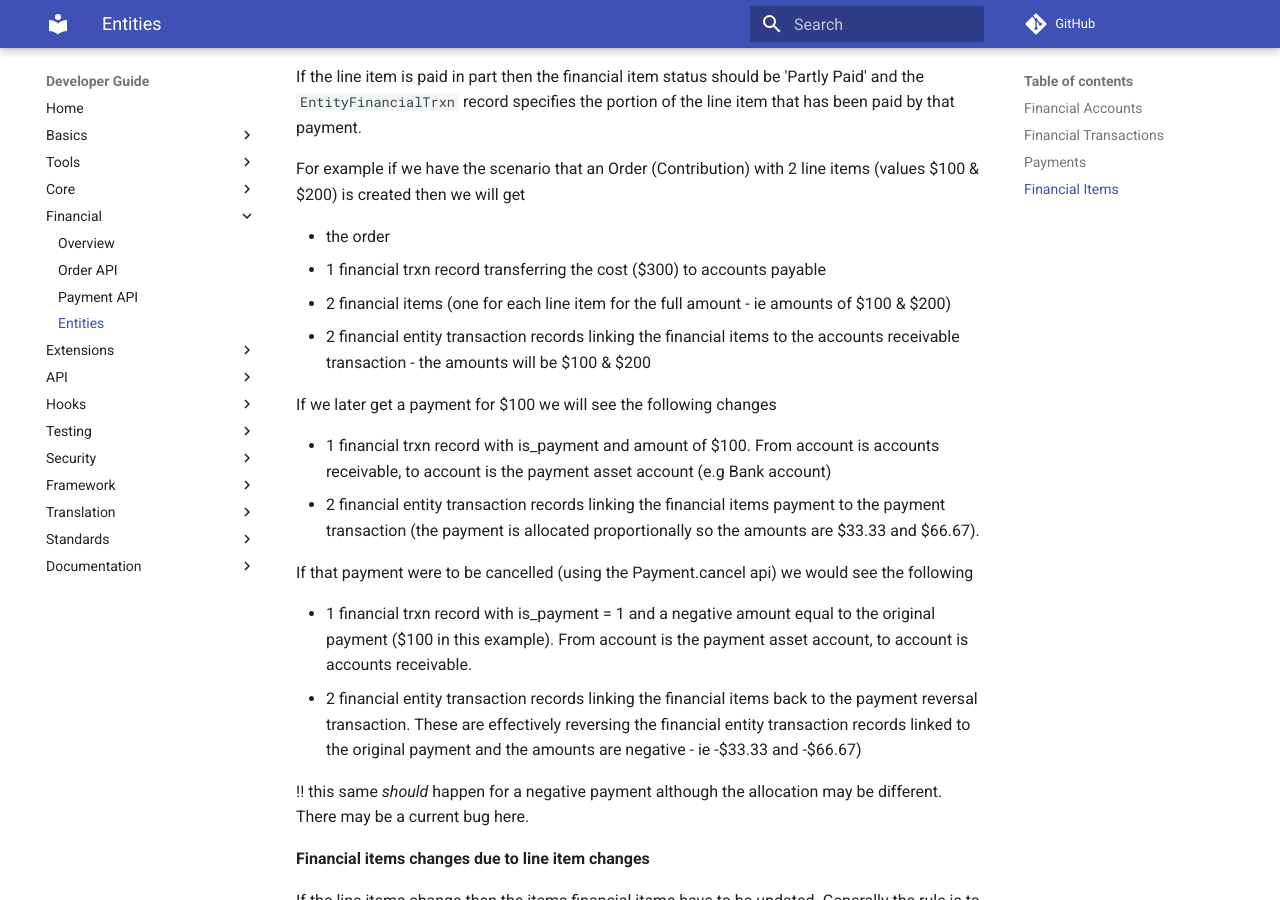
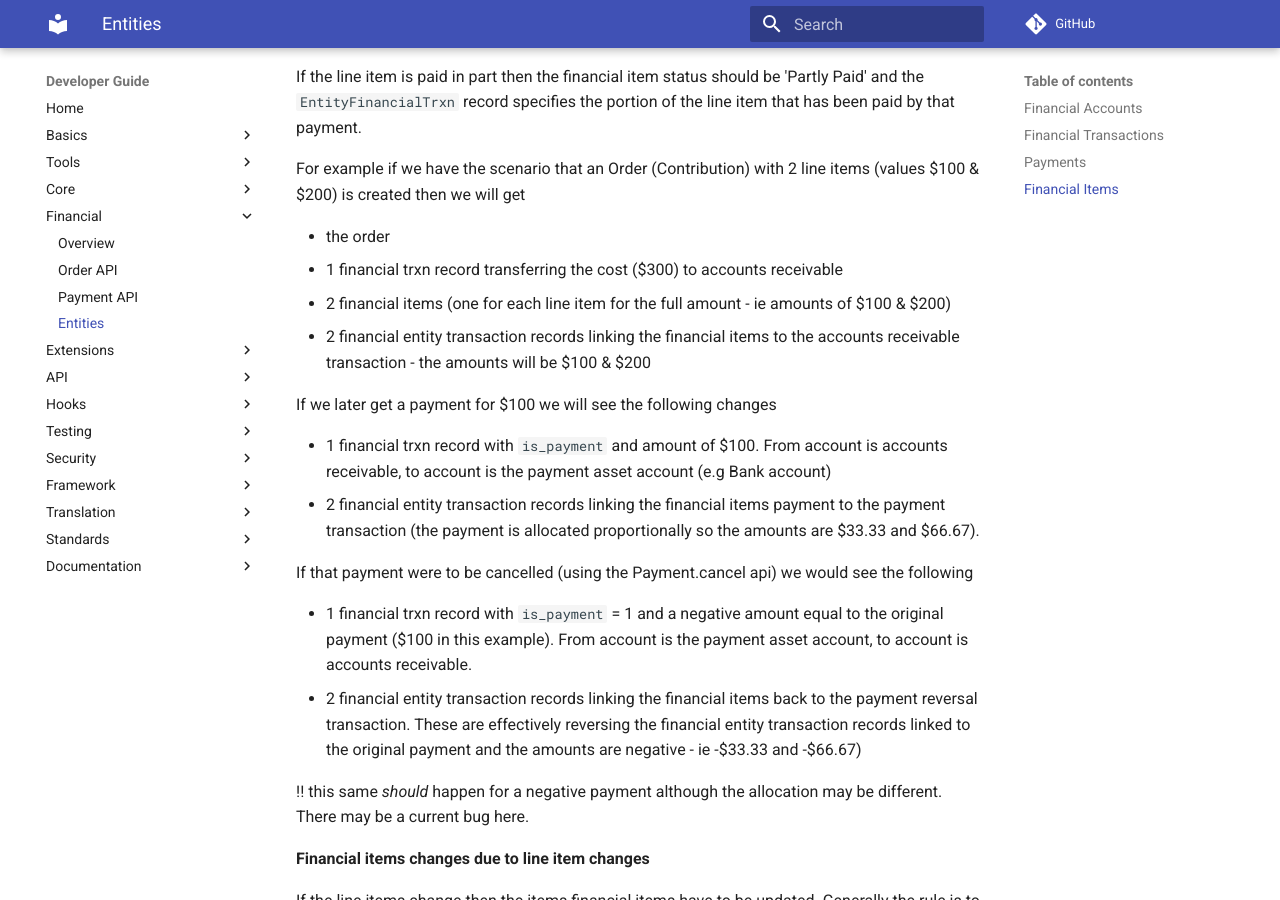
Before and after one commit to civicrm/civicrm-dev-docs, an MkDocs documentation site: the page built from docs/financial/financialentities.md, in a window 1280 px wide and 900 px high, scrolled down 3260 px. Built offline with MkDocs 1.6.1 and Material for MkDocs 9.7.7, drawn with Linux system fonts in a browser that asks for light colours; comment, search, counter and statistics services are not loaded.

Commit message:
issue/800: correct accounts payable to accounts receivable

```diff
--- a/docs/financial/financialentities.md
+++ b/docs/financial/financialentities.md
@@ -89,19 +89,19 @@ of the line item that has been paid by that payment.
 For example if we have the scenario that an Order (Contribution) with 2 line items (values $100 & $200) is created then we will get
 
 * the order
-* 1 financial trxn record transferring the cost ($300) to accounts payable
+* 1 financial trxn record transferring the cost ($300) to accounts receivable
 * 2 financial items (one for each line item for the full amount - ie amounts of $100 & $200)
 * 2 financial entity transaction records linking the financial items to the accounts receivable transaction - the amounts will be $100 & $200
 
 If we later get a payment for $100 we will see the following changes
 
-* 1 financial trxn record with is_payment and amount of $100. From account is accounts receivable, to account is the payment asset account (e.g Bank account)
+* 1 financial trxn record with `is_payment` and amount of $100. From account is accounts receivable, to account is the payment asset account (e.g Bank account)
 * 2 financial entity transaction records linking the financial items payment to the payment transaction (the payment is allocated proportionally
 so the amounts are $33.33 and $66.67).
 
 If that payment were to be cancelled (using the Payment.cancel api) we would see the following
 
-* 1 financial trxn record with is_payment = 1 and a negative amount equal to the original payment ($100 in this example). From account is the payment asset account, to account is accounts receivable.
+* 1 financial trxn record with `is_payment` = 1 and a negative amount equal to the original payment ($100 in this example). From account is the payment asset account, to account is accounts receivable.
 * 2 financial entity transaction records linking the financial items back to the payment reversal transaction. These are effectively reversing
 the financial entity transaction records linked to the original payment and the amounts are negative - ie -$33.33 and -$66.67)
 
```
